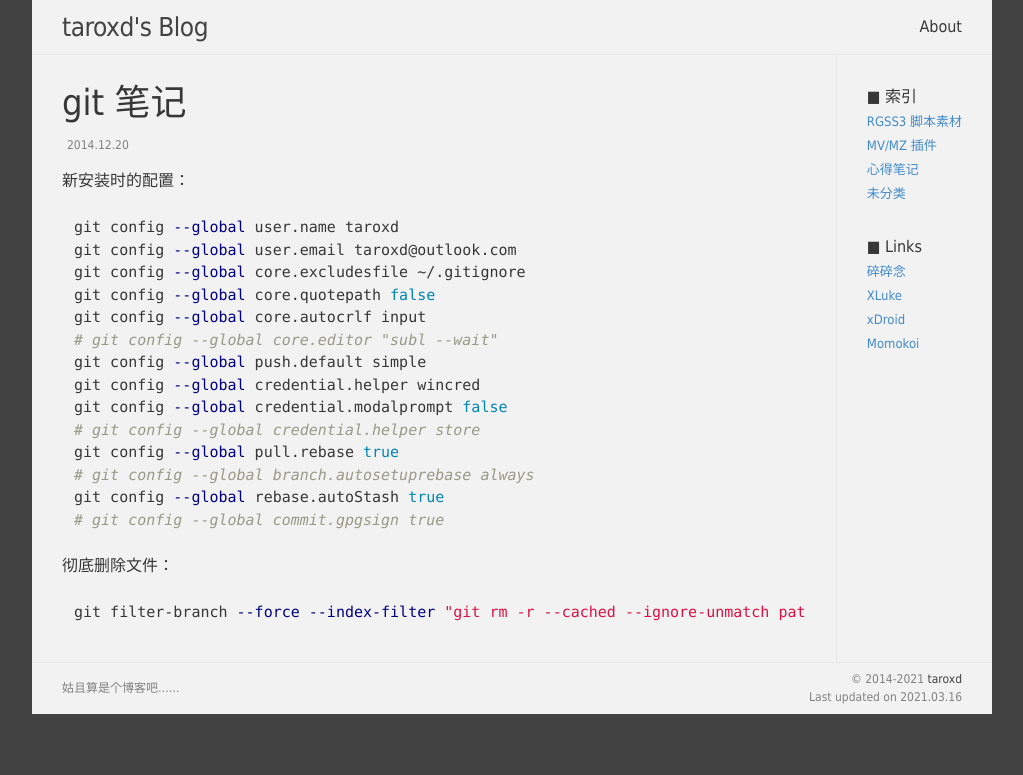
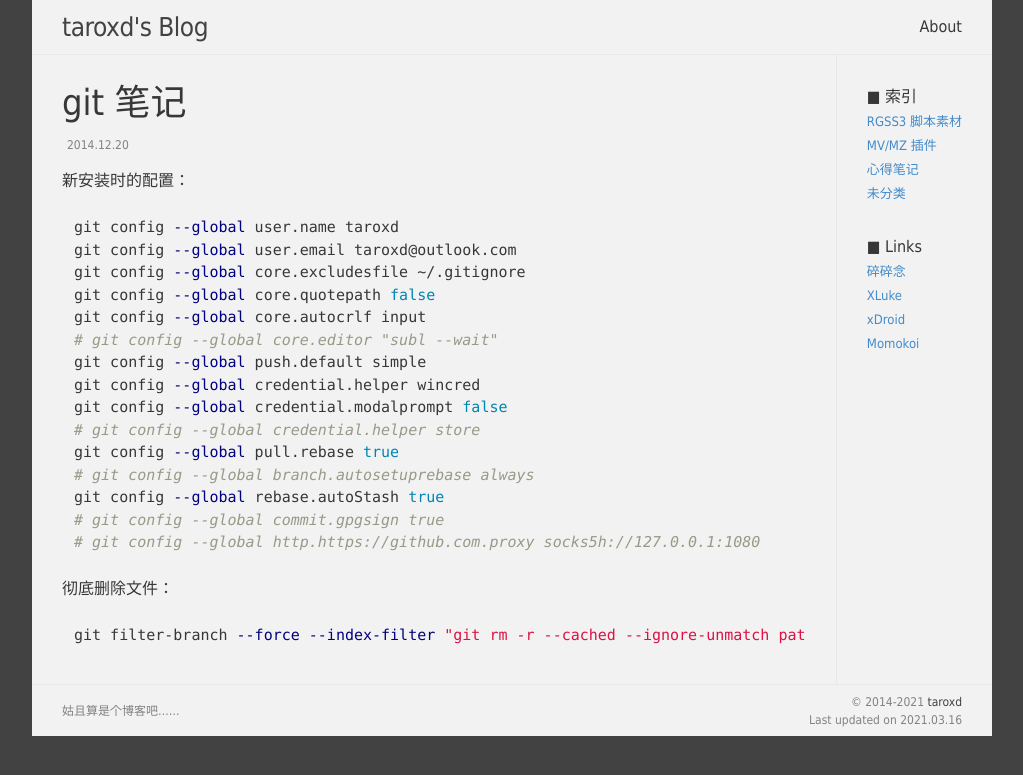
Before and after one commit to taroxd/taroxd.github.io, a Jekyll site: the page built from note/_posts/2014-12-20-setting-up-git.md, in a window 1280 px wide. Shown: the top 775 px of the page, without its empty margins (128-1151 px from the left). Built offline with Jekyll 4.4.1, drawn with Linux system fonts in a browser that asks for light colours.

Commit message:
proxy for github

````diff
--- a/note/_posts/2014-12-20-setting-up-git.md
+++ b/note/_posts/2014-12-20-setting-up-git.md
@@ -19,6 +19,7 @@ git config --global pull.rebase true
 # git config --global branch.autosetuprebase always
 git config --global rebase.autoStash true
 # git config --global commit.gpgsign true
+# git config --global http.https://github.com.proxy socks5h://127.0.0.1:1080
 ```
 
 彻底删除文件：
````
